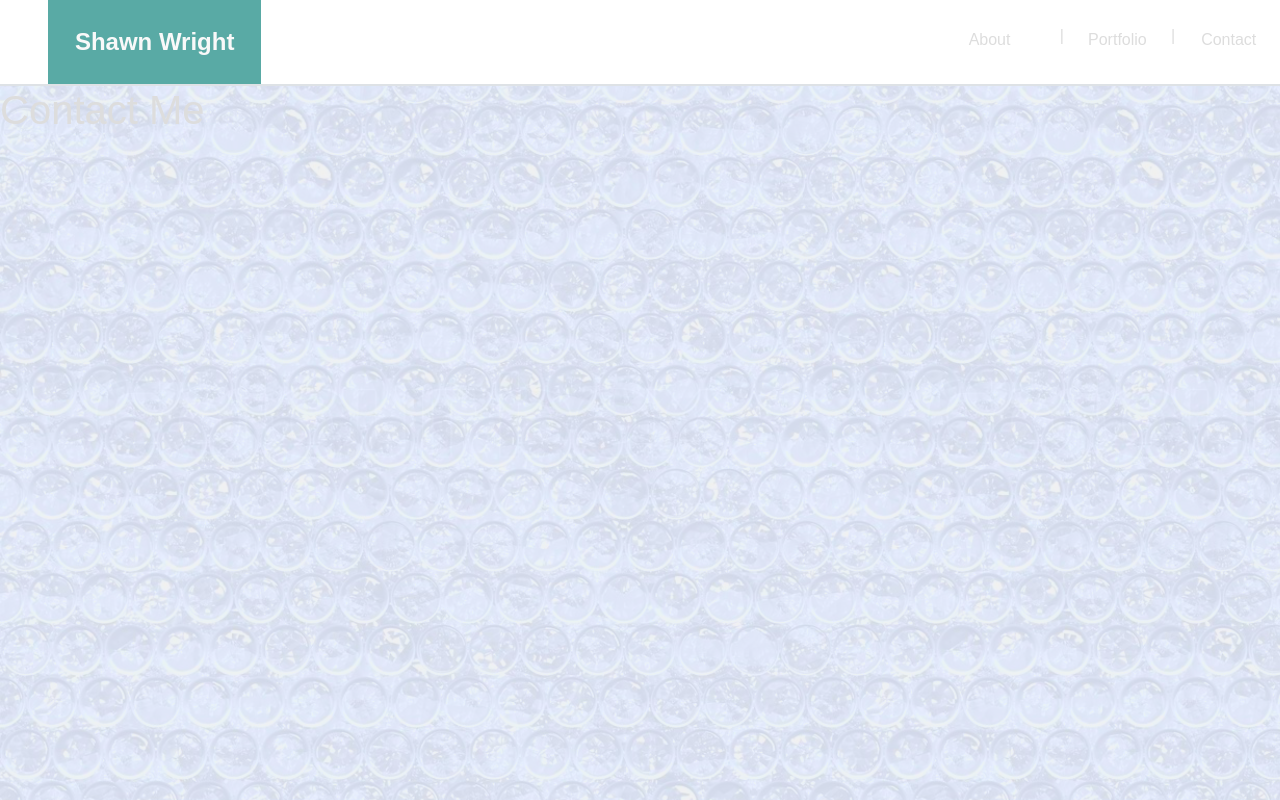
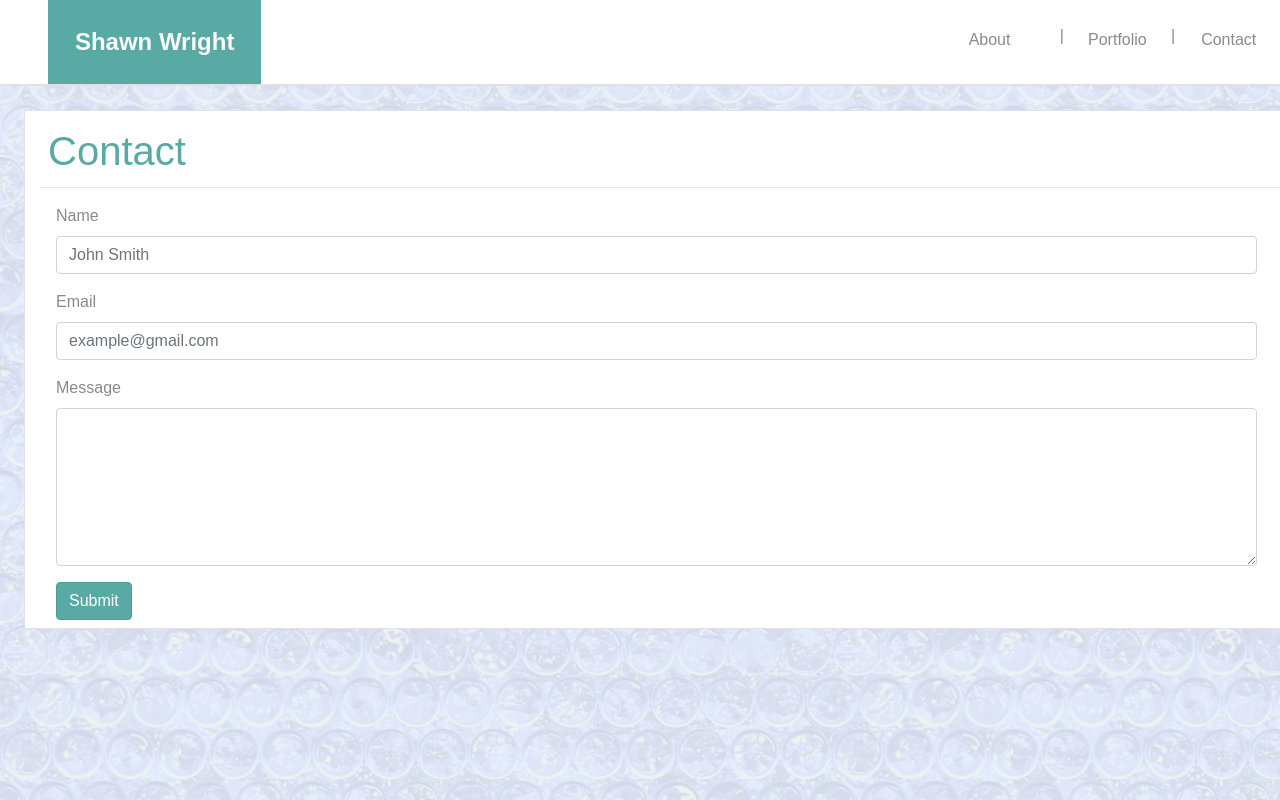
Before and after one commit to ShawnATX/Portfolio, a plain HTML site: page contact.html in a window 1280 px wide. Shown: the top 800 px of the page. Drawn offline with nearby package versions, Linux system fonts and the light colour scheme; a web font is replaced by a local one.

Commit message:
Added form to contact page, added several style adjustments to keep theme in the form elements

```diff
--- a/assets/style.css
+++ b/assets/style.css
@@ -1,6 +1,6 @@
 * {
     font-family: 'Doppio One', sans-serif;
-    color: #DDDDDD !important;
+    color: #8a8a8a !important;
 
 }
 
@@ -9,6 +9,9 @@ body  {
     background-size: 65%;
     background-blend-mode: color;
     background-color: rgba(238, 238, 238, 0.81) !important;
+}
+h1 {
+    color: #59AAA5 !important;
 }
 
 #logo-font {
@@ -30,6 +33,8 @@ body  {
     border-width: thick;
 }
 
-a {
-
+.btn-primary{
+    color: white !important;
+    background-color: #59AAA5;
+    border-color: rgb(82, 156, 151);
 }
--- a/contact.html
+++ b/contact.html
@@ -45,14 +45,40 @@
                     </div>
                 </div>
             </nav>
-            <header>
-                <h1>
-                    Contact Me
-                </h1>
-            </header>
+            <div class="container-fluid mt-md-4 mt-sm-3 mr-sm-5 ml-sm-3 ml-md-4 border bg-white ">
+
+                <div class="row mr-sm-3 vm-80">
+                    <div class="col mt-3 ml-2">
+                        <header>
+                            <h1 class="align-middle">
+                                Contact
+                            </h1>
+                        </header>
+                    </div>
+                </div>
+                <hr class="mt-1 w-60">
 
 
-
+                <div class="row mx-sm-3 my-sm-2">
+                    <div class="col pl-0">
+                        <form>
+                            <div class="form-group">
+                                <label for="name">Name</label>
+                                <input type="password" class="form-control" id="name" placeholder="John Smith">
+                            </div>
+                            <div class="form-group">
+                              <label for="emailAddress">Email</label>
+                              <input type="email" class="form-control" id="emailAddress" aria-describedby="emailAddress" placeholder="example@gmail.com">
+                            </div>
+                            <div class="form-group">
+                                <label for="messageBox">Message</label>
+                                <textarea class="form-control" id="messageBox" rows="6"></textarea>
+                            </div>
+                            <button type="submit" class="btn btn-primary">Submit</button>
+                          </form>
+                    </div>
+                </div>
+            </div>
 
 
     <script src="https://code.jquery.com/jquery-3.4.1.slim.min.js" integrity="sha384-J6qa4849blE2+poT4WnyKhv5vZF5SrPo0iEjwBvKU7imGFAV0wwj1yYfoRSJoZ+n" crossorigin="anonymous"></script>
```
Also changed, not shown: index.html (+15 -10 lines).
